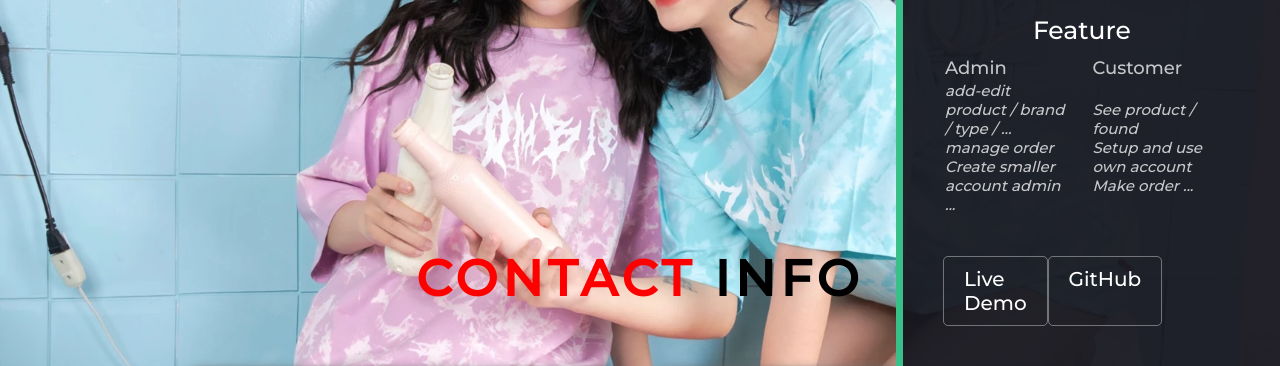
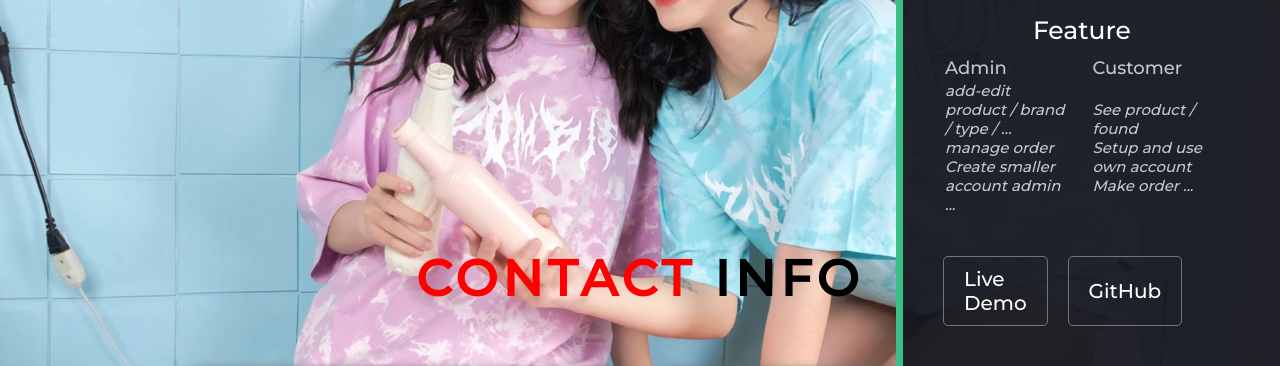
Before and after one commit to gtl-201/gtl-201.github.io, a plain HTML site: page index.html in a window 1280 px wide. Shown: the part 1881-2247 px from the top of the page. Drawn offline with nearby package versions, Linux system fonts and the light colour scheme; a web font is replaced by a local one.

Commit message:
respon mobile

```diff
--- a/main.css
+++ b/main.css
@@ -369,7 +369,7 @@ a {
 }
 .container .project .leftct .button {
   display: flex;
-  width: 70%;
+  width: 65%;
   justify-content: space-between;
 }
 .container .project .leftct .button a {
@@ -378,6 +378,10 @@ a {
   padding: 10px 20px;
   border-radius: 5px;
   transition: 0.3s ease-in-out;
+  margin-right: 20px;
+  display: flex;
+  justify-content: center;
+  align-items: center;
 }
 .container .project .leftct .button a span {
   color: white;
```
